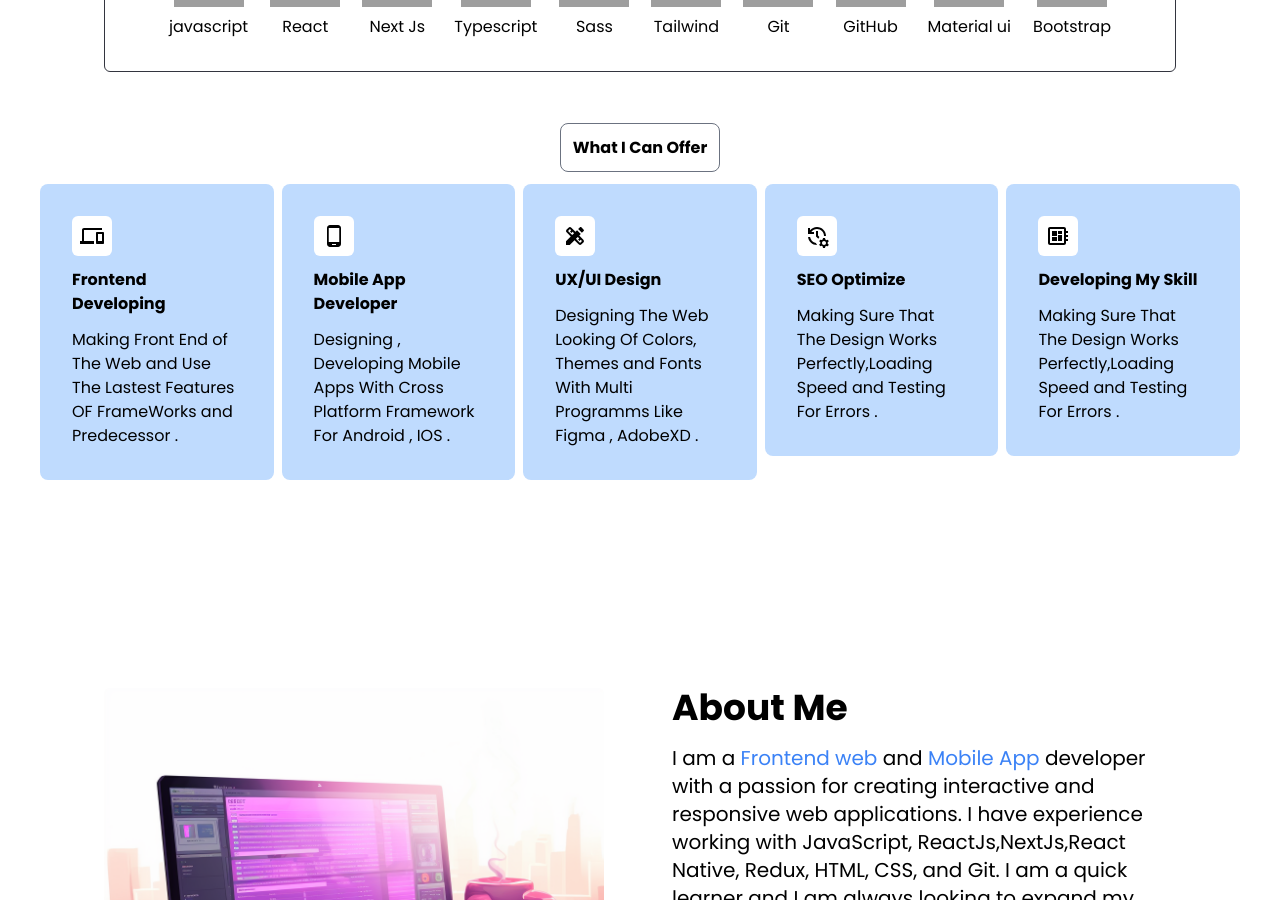
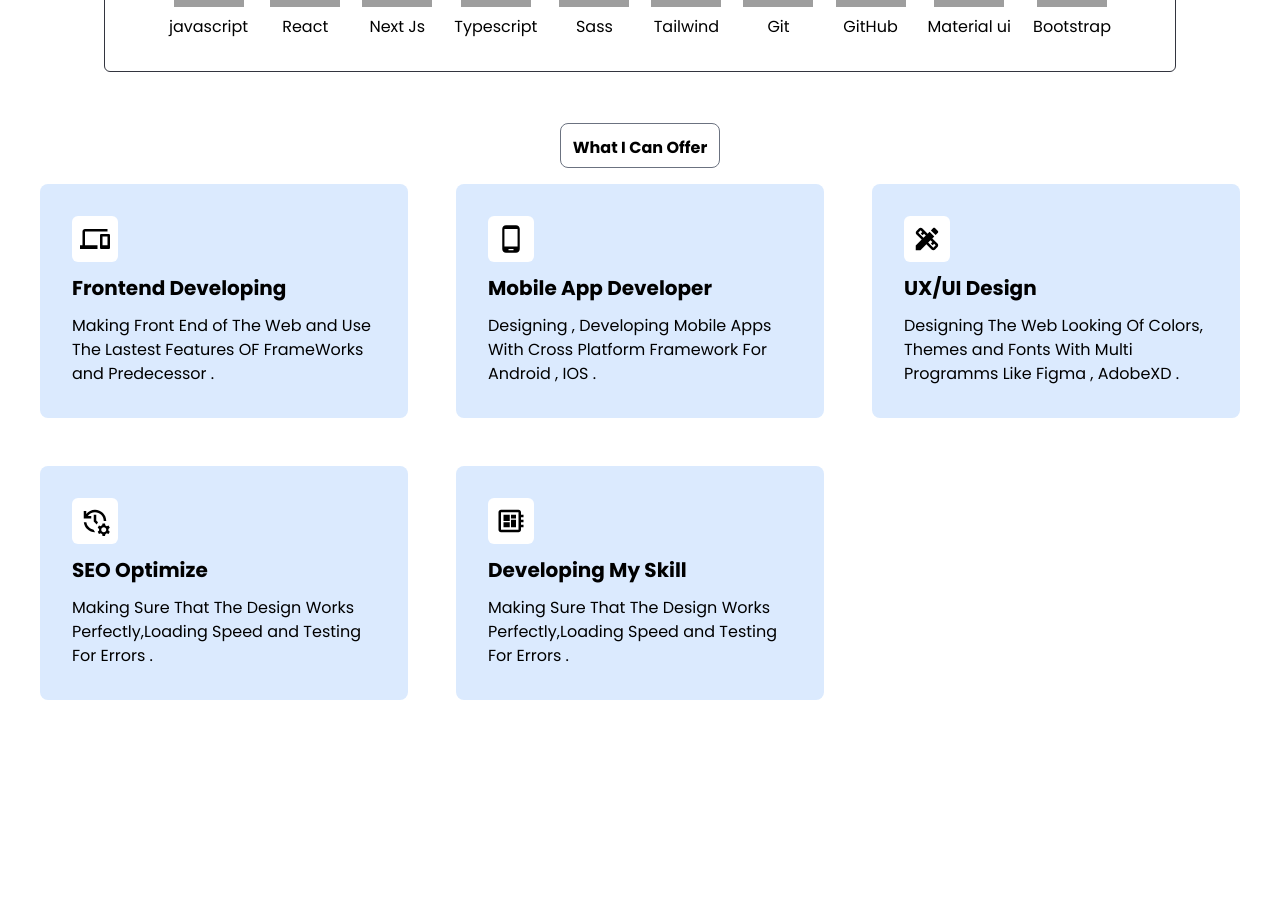
Before and after one commit to Moustafa-Elsayed/personal-portfolio, a Next.js app: page / in a window 1280 px wide. Shown: the part 1140-2040 px from the top of the page. Built offline with nearby package versions, Linux system fonts and the light colour scheme; grey boxes are pictures that could not be loaded.

Commit message:
add items

```diff
--- a/src/components/HeroSection.jsx
+++ b/src/components/HeroSection.jsx
@@ -43,8 +43,7 @@ const HeroSection = () => {
           </h1>
           <p className="dark:text-[#ADB7BE] text-black text-base sm:text-lg mb-6 lg:text-xl">
             I’m Frontend and Mobile App Developer Working With
-            ReactJS,NextJs,React Native and constantly learning to expand my
-            knowledge and skills
+            ReactJS,NextJs,React Native , I Have +2 Years Experience and Iam Always Developing My self
           </p>
           <div className="flex flex-col gap-3 items-center md:items-start">
             <div className="flex flex-row gap-3  items-center">
--- /dev/null
+++ b/src/components/MyExpertise.jsx
@@ -0,0 +1,9 @@
+import React from 'react'
+
+const myexpertise = () => {
+  return (
+    <div className='text-black'>myexpertise</div>
+  )
+}
+
+export default myexpertise
--- a/src/components/Skills.jsx
+++ b/src/components/Skills.jsx
@@ -1,5 +1,4 @@
 import React from "react";
-import CodeIcon from "@mui/icons-material/Code";
 import PhoneAndroidIcon from "@mui/icons-material/PhoneAndroid";
 import DesignServicesIcon from "@mui/icons-material/DesignServices";
 import ManageHistoryIcon from "@mui/icons-material/ManageHistory";
@@ -7,27 +6,57 @@ import DeveloperBoardIcon from "@mui/icons-material/DeveloperBoard";
 import DevicesIcon from "@mui/icons-material/Devices";
 const data = [
   {
-    icon: <DevicesIcon sx={{}}/>,
+    icon: (
+      <DevicesIcon
+        sx={{
+          fontSize: "30px",
+        }}
+      />
+    ),
     title: "Frontend Developing",
     desc: "Making Front End of The Web and Use The Lastest Features OF FrameWorks and Predecessor .",
   },
   {
-    icon: <PhoneAndroidIcon />,
+    icon: (
+      <PhoneAndroidIcon
+        sx={{
+          fontSize: "30px",
+        }}
+      />
+    ),
     title: "Mobile App Developer",
     desc: "Designing , Developing Mobile Apps With Cross Platform Framework For Android , IOS .",
   },
   {
-    icon: <DesignServicesIcon />,
+    icon: (
+      <DesignServicesIcon
+        sx={{
+          fontSize: "30px",
+        }}
+      />
+    ),
     title: "UX/UI Design",
     desc: "Designing The Web Looking Of Colors, Themes and Fonts With Multi Programms Like Figma , AdobeXD .",
   },
   {
-    icon: <ManageHistoryIcon />,
+    icon: (
+      <ManageHistoryIcon
+        sx={{
+          fontSize: "30px",
+        }}
+      />
+    ),
     title: "SEO Optimize",
     desc: "Making Sure That The Design Works Perfectly,Loading Speed and Testing For Errors .",
   },
   {
-    icon: <DeveloperBoardIcon />,
+    icon: (
+      <DeveloperBoardIcon
+        sx={{
+          fontSize: "30px",
+        }}
+      />
+    ),
     title: "Developing My Skill",
     desc: "Making Sure That The Design Works Perfectly,Loading Speed and Testing For Errors .",
   },
@@ -36,20 +65,22 @@ const Skills = () => {
   return (
     <section className="text-black">
       <div className="text-center pb-6 ">
-        <span className=" text-black dark:text-white p-3 rounded-lg border border-gray-500 font-bold">
+        <span className=" text-black dark:text-white p-3 rounded-lg border border-gray-500 font-bold pb-2">
           What I Can Offer
         </span>
       </div>
 
-      <div className="flex flex-row gap-2 ">
+      <div className="grid md:grid-cols-3 gap-8 md:gap-12">
         {data.map((item) => {
           return (
             <div
               key={item.id}
-              className="bg-blue-200 p-8 w-full h-full rounded-lg"
+              className="bg-blue-100 p-8 w-full h-full rounded-lg"
             >
               <div className="bg-white rounded-md w-fit p-2">{item.icon}</div>
-              <div className="text-black font-bold pt-3 pb-3">{item.title}</div>
+              <div className="text-black font-bold pt-3 pb-3 text-base md:text-xl">
+                {item.title}
+              </div>
               <div className="text-black ">{item.desc}</div>
             </div>
           );
```
